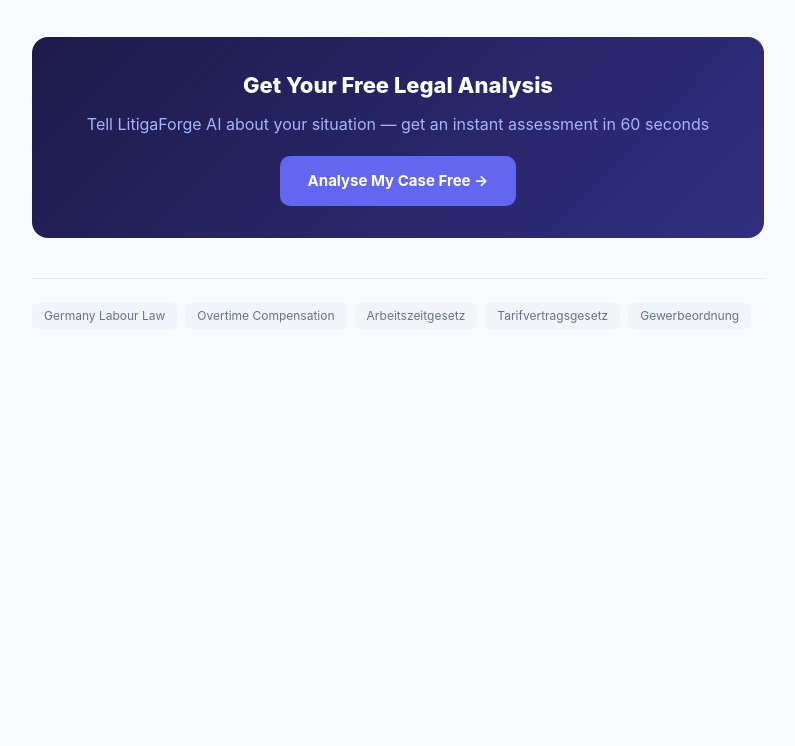
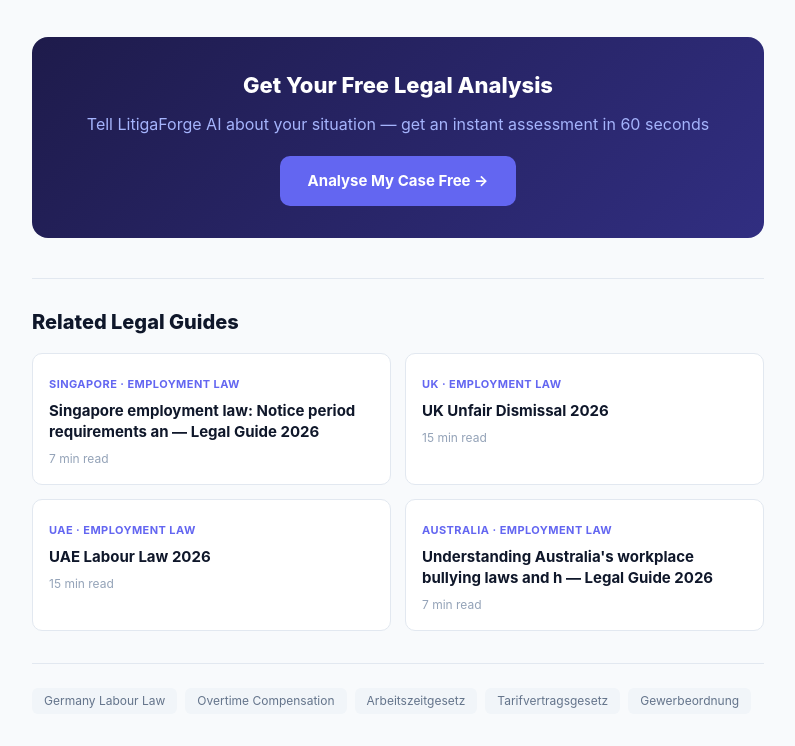
Before and after one commit to arif806-cyber/litigaforge-blog, an Astro site: page /blog/germany-labour-law-overtime-compensation in a window 1280 px wide. Shown: the part 2205-2951 px from the top of the page, without its empty margins (242-1037 px from the left). Before the commit the page ends 2574 px from the top, so only its background shows below. Built offline with nearby package versions, Linux system fonts and the light colour scheme; Astro itself is replaced by a stand-in of ours.

Commit message:
Add Related Articles section to blog posts (scored by country + legal area, top 4, relative /blog links)

```diff
--- a/src/pages/blog/[slug].astro
+++ b/src/pages/blog/[slug].astro
@@ -35,6 +35,28 @@ const articleSchema = {
   "author": { "@type": "Organization", "name": "LitigaForge AI", "url": "https://litigaforge.com" },
   "publisher": { "@type": "Organization", "name": "LitigaForge AI", "logo": { "@type": "ImageObject", "url": "https://litigaforge.com/logo.png" } }
 };
+
+// Related articles — internal linking for SEO. Score by relevance: same country
+// is worth more than same practice area (legalArea can be a "A | B" list).
+const norm = (s) => (s || "").toLowerCase().trim();
+const areasOf = (s) => norm(s).split("|").map(a => a.trim()).filter(Boolean);
+const postAreas = areasOf(post.data.legalArea);
+const allPosts = await getCollection("blog");
+const related = allPosts
+  .filter(p => p.slug !== post.slug)
+  .map(p => {
+    let score = 0;
+    if (norm(p.data.country) === norm(post.data.country)) score += 2;
+    if (areasOf(p.data.legalArea).some(a => postAreas.includes(a))) score += 1;
+    return { p, score };
+  })
+  .filter(x => x.score > 0)
+  .sort((a, b) =>
+    b.score - a.score ||
+    new Date(b.p.data.date).getTime() - new Date(a.p.data.date).getTime()
+  )
+  .slice(0, 4)
+  .map(x => x.p);
 ---
 
 <!DOCTYPE html>
@@ -91,6 +113,14 @@ const articleSchema = {
     .tags { display: flex; gap: 8px; flex-wrap: wrap; margin-top: 32px; padding-top: 24px; border-top: 1px solid #e2e8f0; }
     .tag { background: #f1f5f9; color: #64748b; font-size: 12px; padding: 4px 12px; border-radius: 6px; }
     .date { font-size: 13px; color: #94a3b8; margin-bottom: 24px; }
+    .related { margin-top: 40px; padding-top: 28px; border-top: 1px solid #e2e8f0; }
+    .related h2 { font-size: 20px; font-weight: 800; color: #0f172a; margin-bottom: 16px; }
+    .related-grid { display: grid; grid-template-columns: repeat(auto-fill, minmax(240px, 1fr)); gap: 14px; }
+    .related-card { display: block; padding: 16px; border: 1px solid #e2e8f0; border-radius: 10px; text-decoration: none; color: #0f172a; background: #fff; transition: box-shadow .2s ease, transform .2s ease; }
+    .related-card:hover { box-shadow: 0 6px 18px rgba(15,23,42,.08); transform: translateY(-2px); }
+    .related-eyebrow { font-size: 11px; font-weight: 700; letter-spacing: .04em; color: #6366f1; text-transform: uppercase; }
+    .related-title { font-weight: 700; font-size: 15px; line-height: 1.4; margin-top: 6px; }
+    .related-time { display: block; font-size: 12px; color: #94a3b8; margin-top: 8px; }
   </style>
 </head>
 <body>
@@ -129,6 +159,21 @@ const articleSchema = {
       <a href="https://litigaforge.com" class="cta-btn">Analyse My Case Free →</a>
     </div>
 
+    {related.length > 0 && (
+      <div class="related">
+        <h2>Related Legal Guides</h2>
+        <div class="related-grid">
+          {related.map(r => (
+            <a class="related-card" href={`/blog/${r.slug}`}>
+              <span class="related-eyebrow">{r.data.country} · {r.data.legalArea}</span>
+              <p class="related-title">{r.data.title}</p>
+              {r.data.readTime && <span class="related-time">{r.data.readTime}</span>}
+            </a>
+          ))}
+        </div>
+      </div>
+    )}
+
     <div class="tags">
       {post.data.tags?.map(tag => <span class="tag">{tag}</span>)}
     </div>
```
